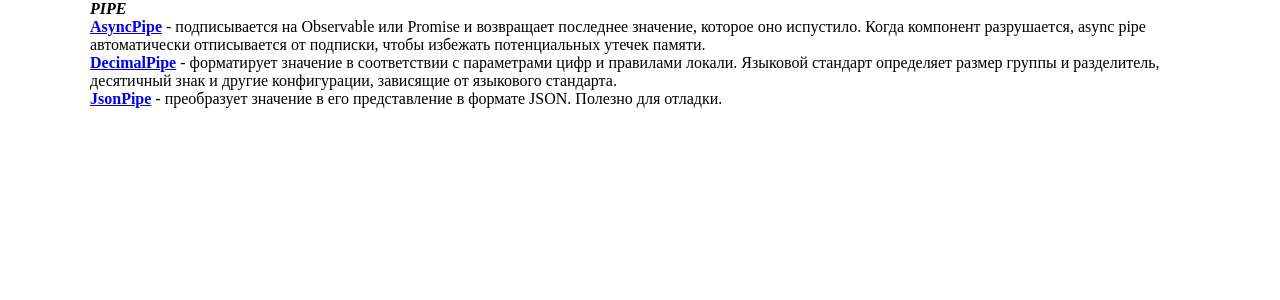
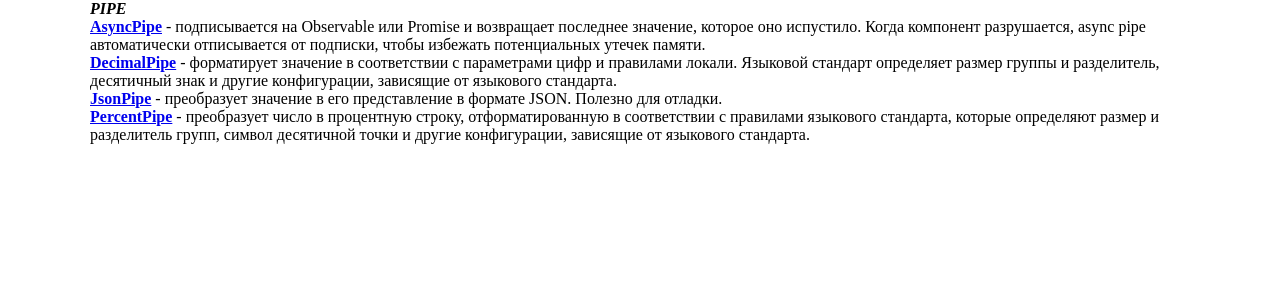
Before and after one commit to ArtemKashirin/API, an Angular app: page / in a window 1280 px wide. Shown: the top 300 px of the page. Built offline with nearby package versions, Linux system fonts and the light colour scheme.

Commit message:
PIPE: PercentPipe

```diff
--- a/src/app/app.component.html
+++ b/src/app/app.component.html
@@ -2,3 +2,4 @@
 <app-async-pipe></app-async-pipe>
 <app-decimal-pipe></app-decimal-pipe>
 <app-json-pipe></app-json-pipe>
+<app-percent-pipe></app-percent-pipe>
--- a/src/app/app.module.ts
+++ b/src/app/app.module.ts
@@ -6,13 +6,15 @@ import { AppComponent } from './app.component';
 import { AsyncPipeComponent } from './pipe/async-pipe/async-pipe.component';
 import { DecimalPipeComponent } from './pipe/decimal-pipe/decimal-pipe.component';
 import { JsonPipeComponent } from './pipe/json-pipe/json-pipe.component';
+import { PercentPipeComponent } from './pipe/percent-pipe/percent-pipe.component';
 
 @NgModule({
   declarations: [
     AppComponent,
     AsyncPipeComponent,
     DecimalPipeComponent,
-    JsonPipeComponent
+    JsonPipeComponent,
+    PercentPipeComponent
   ],
   imports: [
     BrowserModule,
--- /dev/null
+++ b/src/app/pipe/percent-pipe/percent-pipe.component.html
@@ -0,0 +1,13 @@
+<p><b><a [href] = "this.PercentPipe">PercentPipe</a></b> - преобразует число в процентную строку, отформатированную в соответствии с
+  правилами языкового стандарта, которые определяют размер и разделитель групп, символ десятичной точки и другие конфигурации,
+  зависящие от языкового стандарта.</p>
+<!--<div>-->
+<!--  <p>{{ this.percent | percent: '2.1-2' }}</p>-->
+<!--  <p>Форматируемое значение должно быть типа <i>string | number</i>, принимает параметры <i>digitsInfo: string</i> - которое представляет-->
+<!--    десятичные варианты представления, в формате minIntegerDigits.minFractionDigits-maxFractionDigits.</p>-->
+<!--    <ul>-->
+<!--      <li><i>minIntegerDigits</i> - минимальное количество целых цифр перед десятичной точкой. По умолчанию 1;</li>-->
+<!--      <li><i>minFractionDigits</i> - минимальное количество цифр после десятичной точки. По умолчанию 0;</li>-->
+<!--      <li><i>maxFractionDigits</i> - максимальное количество цифр после десятичной точки. По умолчанию 0.</li>-->
+<!--    </ul>-->
+<!--</div>-->
--- /dev/null
+++ b/src/app/pipe/percent-pipe/percent-pipe.component.ts
@@ -0,0 +1,17 @@
+import {Component, OnInit} from '@angular/core';
+
+@Component({
+  selector: 'app-percent-pipe',
+  templateUrl: './percent-pipe.component.html',
+  styleUrls: ['./percent-pipe.component.scss']
+})
+export class PercentPipeComponent implements OnInit {
+  public PercentPipe: string = 'https://angular.io/api/common/PercentPipe';
+  public percent: number = 0.44;
+
+    constructor() {
+}
+
+ngOnInit():void {}
+
+}
```
Also changed, not shown: src/app/pipe/percent-pipe/percent-pipe.component.scss (added).
